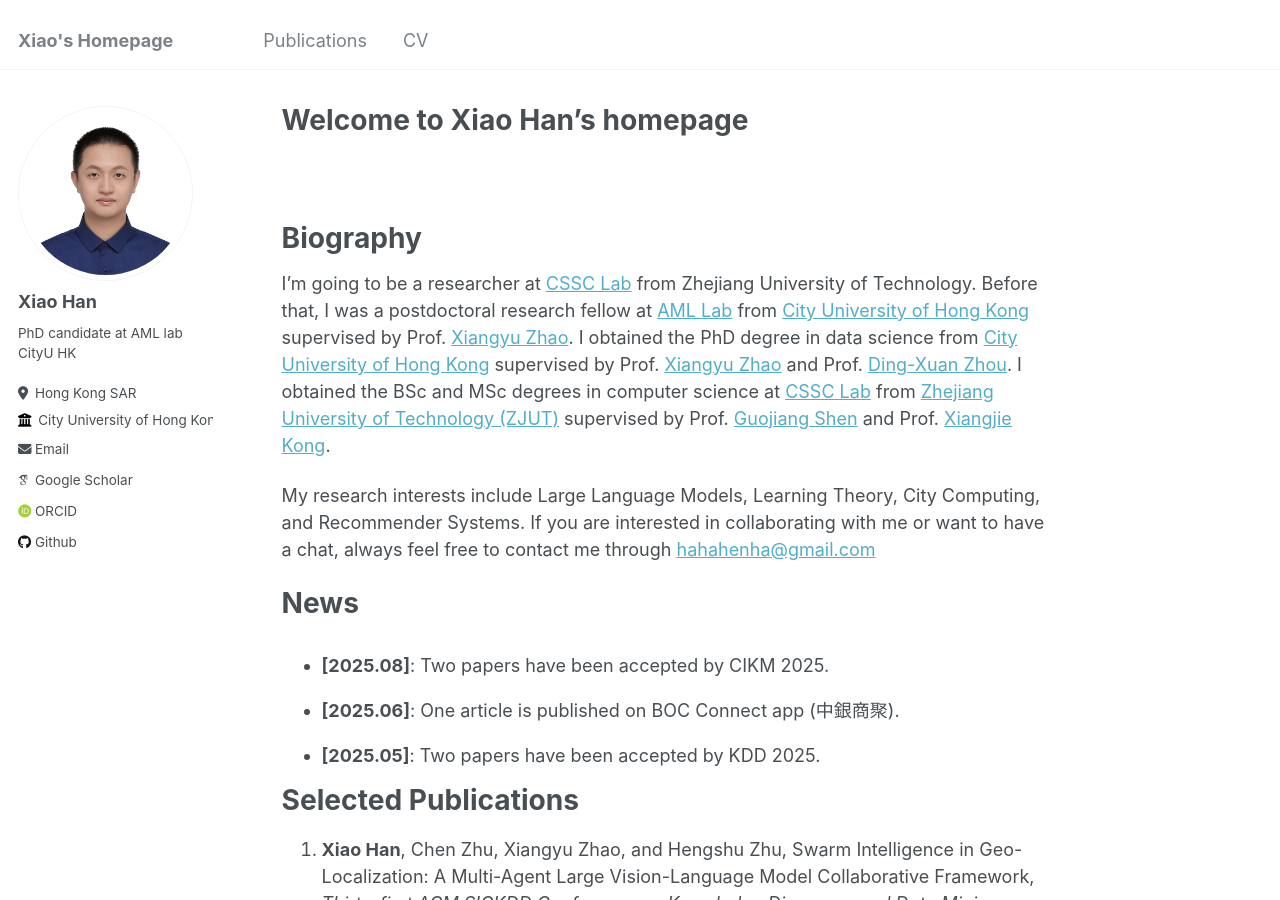
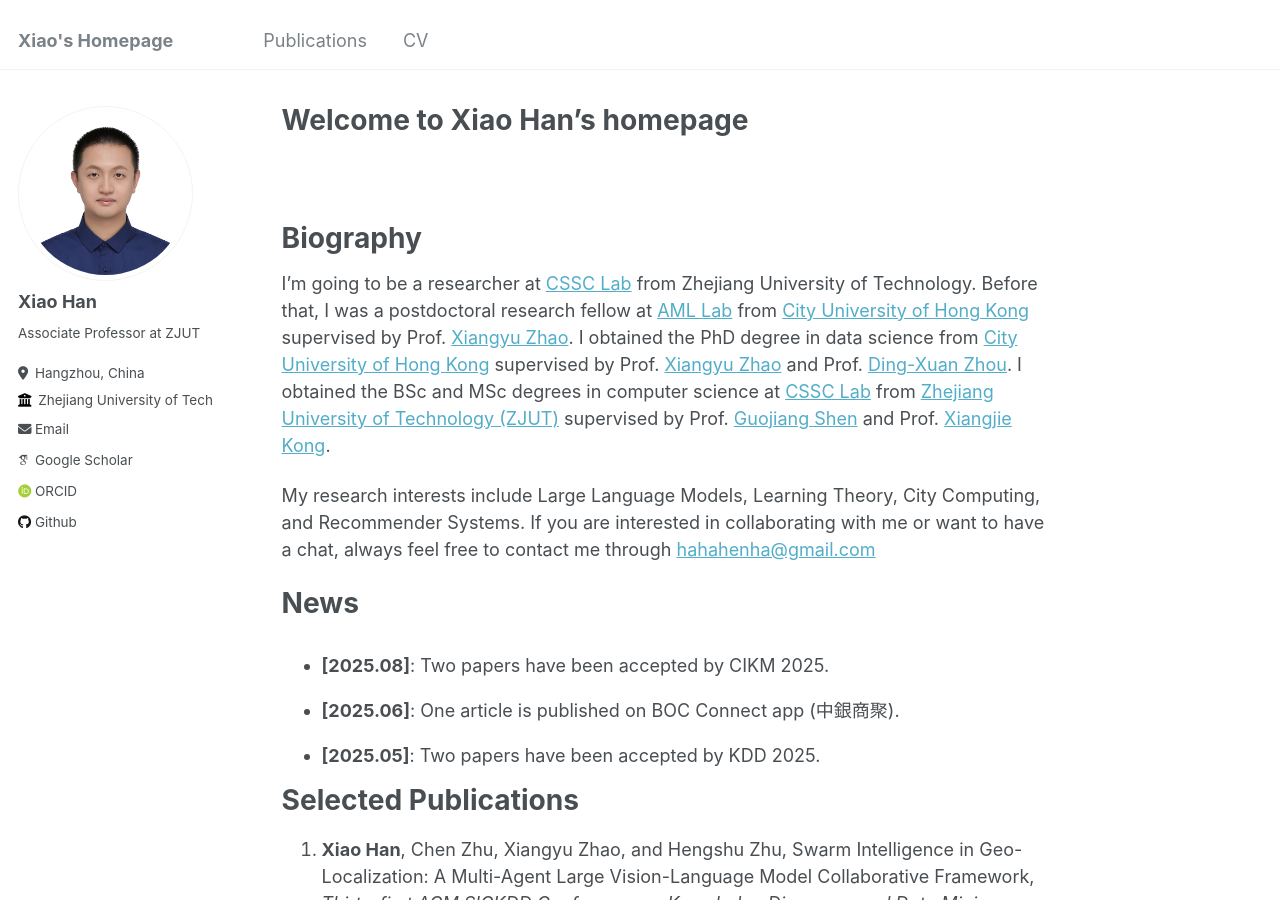
Before and after one commit to hahahenha/hahahenha.github.io, a Jekyll site: the page built from _pages/about.md, in a window 1280 px wide and 900 px high. Built offline with Jekyll 4.4.1, drawn with Linux system fonts in a browser that asks for light colours; some web fonts are replaced.

Commit message:
Update _config.yml

```diff
--- a/_config.yml
+++ b/_config.yml
@@ -11,7 +11,7 @@ locale                   : "en-US"
 title                    : "Xiao's Homepage"
 title_separator          : "-"
 name                     : "Xiao Han"
-description              : "PhD candidate at AML lab CityU HK"
+description              : "Associate Professor at ZJUT"
 url                      : https://hahahenha.github.io
 baseurl                  : "" # the subpath of your site, e.g. "/blog"
 repository               : "hahahenha/hahahenha.github.io"
@@ -24,9 +24,9 @@ author:
   avatar           : "HX.jpg"
   name             : "Xiao Han"
   pronouns         : # example: "she/her"
-  bio              : "PhD candidate at AML lab CityU HK"
-  location         : "Hong Kong SAR"
-  employer         : "City University of Hong Kong"
+  bio              : "Associate Professor at ZJUT"
+  location         : "Hangzhou, China"
+  employer         : "Zhejiang University of Technology"
   uri              : # URL
   email            : "hahahenha@gmail.com"
 
```
